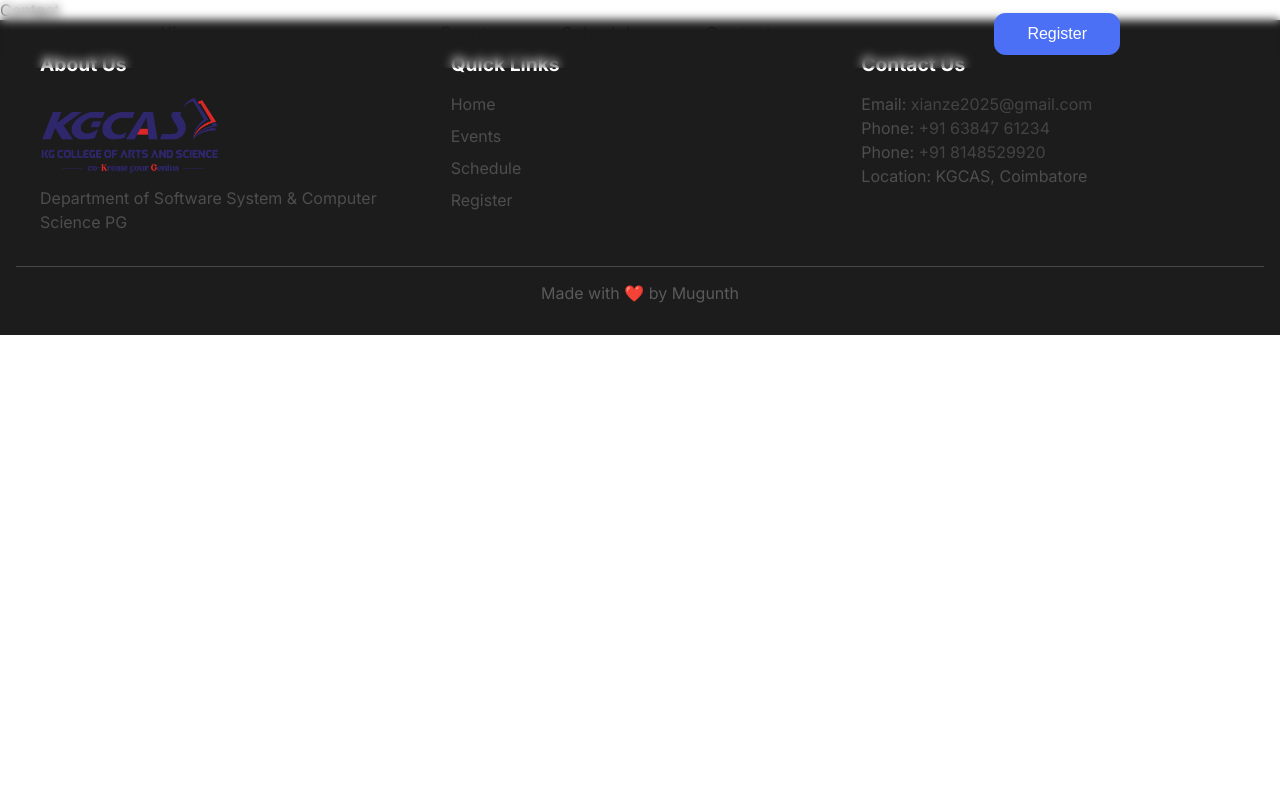
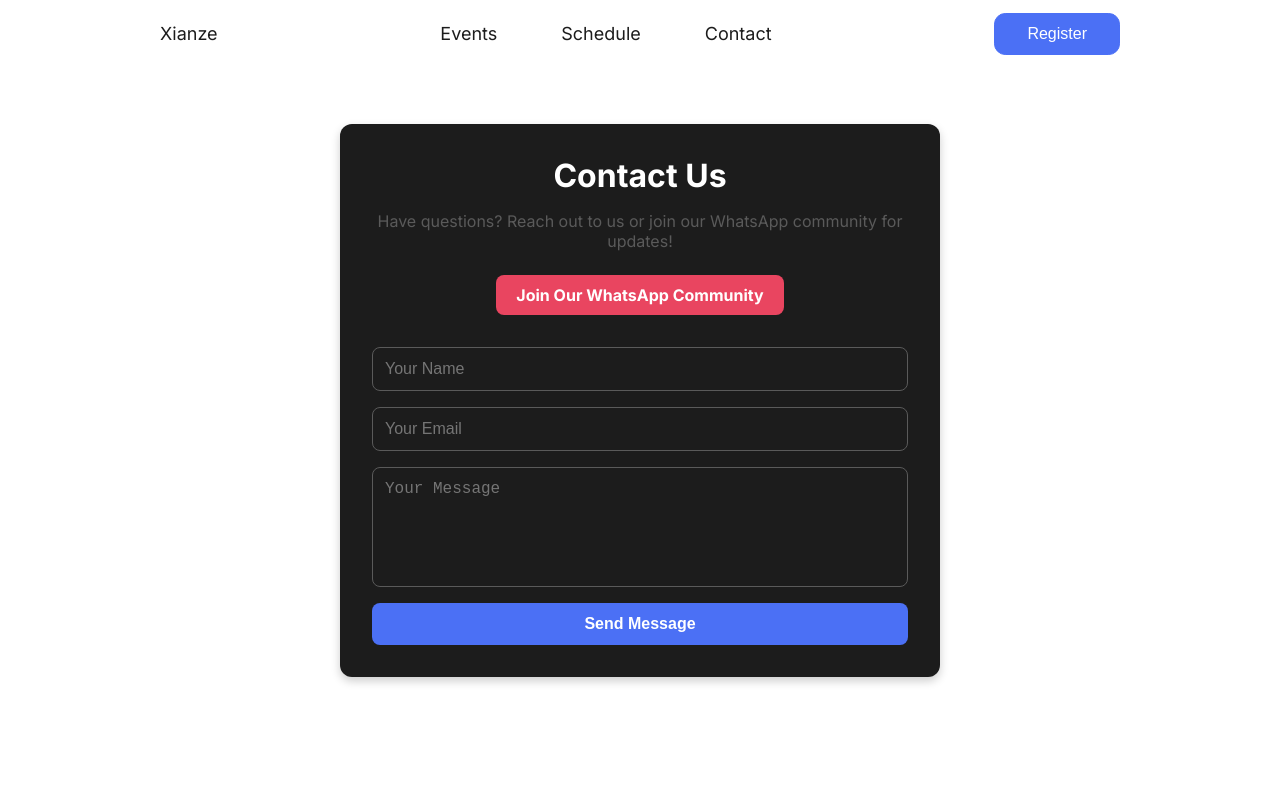
Before and after one commit to Mugunth140/xianze, a Next.js app: page /contact in a window 1280 px wide. Shown: the top 800 px of the page. Built offline with nearby package versions, Linux system fonts and the light colour scheme.

Commit message:
Added contact Section

```diff
--- a/src/app/contact/page.jsx
+++ b/src/app/contact/page.jsx
@@ -1,9 +1,60 @@
-import React from 'react'
+'use client'
+import Link from "next/link";
+import { useState } from "react";
+import "@/sass/pages/contact.scss";
 
 const Contact = () => {
+  const [formData, setFormData] = useState({ name: "", email: "", message: "" });
+
+  const handleChange = (e) => {
+    setFormData({ ...formData, [e.target.name]: e.target.value });
+  };
+
+  const handleSubmit = (e) => {
+    e.preventDefault();
+    alert("Message sent successfully!");
+    setFormData({ name: "", email: "", message: "" });
+  };
+
   return (
-    <div>Contact</div>
-  )
-}
+    <section className="contactSection">
+      <div className="contactContainer">
+        <h2>Contact Us</h2>
+        <p>Have questions? Reach out to us or join our WhatsApp community for updates!</p>
 
-export default Contact
+        <Link href="https://chat.whatsapp.com/YOUR_COMMUNITY_LINK" target="_blank" className="whatsappLink">
+          Join Our WhatsApp Community
+        </Link>
+
+        <form className="contactForm" onSubmit={handleSubmit}>
+          <input
+            type="text"
+            name="name"
+            placeholder="Your Name"
+            value={formData.name}
+            onChange={handleChange}
+            required
+          />
+          <input
+            type="email"
+            name="email"
+            placeholder="Your Email"
+            value={formData.email}
+            onChange={handleChange}
+            required
+          />
+          <textarea
+            name="message"
+            placeholder="Your Message"
+            value={formData.message}
+            onChange={handleChange}
+            required
+          ></textarea>
+          <button className="submitButton" type="submit">Send Message</button>
+        </form>
+      </div>
+    </section>
+  );
+};
+
+export default Contact;
--- a/src/app/globals.scss
+++ b/src/app/globals.scss
@@ -61,6 +61,7 @@ a {
 @import "../sass/pages/index.scss";
 @import "../sass/pages/home.scss";
 @import "../sass/pages/schedule.scss";
+@import "../sass/pages/event.scss";
 
 // components import
 @import "../sass/components/navbar.scss";
--- /dev/null
+++ b/src/sass/pages/contact.scss
@@ -0,0 +1,113 @@
+.contactSection {
+    min-height: 100vh;
+    display: flex;
+    flex-direction: column;
+    align-items: center;
+    justify-content: center;
+    padding: 2rem;
+    background: var(--secondary);
+    color: var(--base);
+
+    .contactContainer {
+      width: 100%;
+      max-width: 600px;
+      background: var(--primary);
+      padding: 2rem;
+      border-radius: 12px;
+      box-shadow: 0px 4px 10px rgba(0, 0, 0, 0.2);
+      text-align: center;
+
+      h2 {
+        font-size: 2rem;
+        font-weight: bold;
+        color: var(--secondary);
+        margin-bottom: 1rem;
+      }
+
+      p {
+        font-size: 1rem;
+        color: var(--base);
+        margin-bottom: 1.5rem;
+      }
+
+      .whatsappLink {
+        display: inline-flex;
+        align-items: center;
+        gap: 10px;
+        background: var(--counter);
+        color: var(--secondary);
+        padding: 10px 20px;
+        font-weight: bold;
+        border-radius: 8px;
+        text-decoration: none;
+        transition: opacity 0.3s;
+
+        &:hover {
+          opacity: 0.8;
+        }
+      }
+
+      .contactForm {
+        display: flex;
+        flex-direction: column;
+        gap: 1rem;
+        margin-top: 2rem;
+
+        label {
+          font-size: 1rem;
+          font-weight: 600;
+          text-align: left;
+          color: var(--secondary);
+        }
+
+        input,
+        textarea {
+          width: 100%;
+          padding: 12px;
+          border: 1px solid var(--base);
+          border-radius: 8px;
+          background: var(--primary);
+          color: var(--secondary);
+          font-size: 1rem;
+          transition: border 0.3s;
+
+          &:focus {
+            border: 1px solid var(--accent);
+            outline: none;
+          }
+        }
+
+        textarea {
+          resize: none;
+          height: 120px;
+        }
+
+        .submitButton {
+          background: var(--accent);
+          color: var(--secondary);
+          font-size: 1rem;
+          font-weight: bold;
+          padding: 12px;
+          border: none;
+          border-radius: 8px;
+          cursor: pointer;
+          transition: opacity 0.3s;
+
+          &:hover {
+            opacity: 0.8;
+          }
+        }
+      }
+    }
+  }
+
+  @media (max-width: 768px) {
+    .contactContainer {
+      padding: 1.5rem;
+    }
+
+    .whatsappLink {
+      font-size: 0.9rem;
+      padding: 8px 16px;
+    }
+  }
--- /dev/null
+++ b/src/sass/pages/event.scss
@@ -0,0 +1,7 @@
+.eventSection {
+    height: 100%;
+    width: 100%;
+    background-color: var(--secondary) ;
+  display: grid;
+  place-content: center;
+}
```
Also changed, not shown: src/api/data.js (added, +10 -0 lines), src/app/events/page.jsx (+6 -2 lines).
